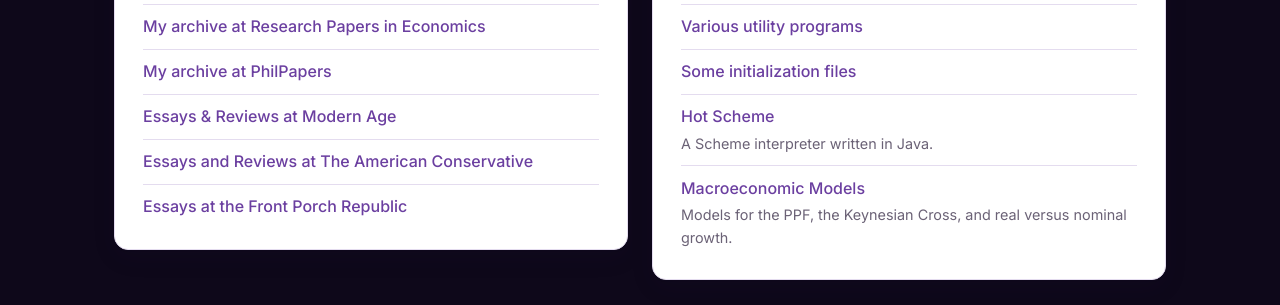
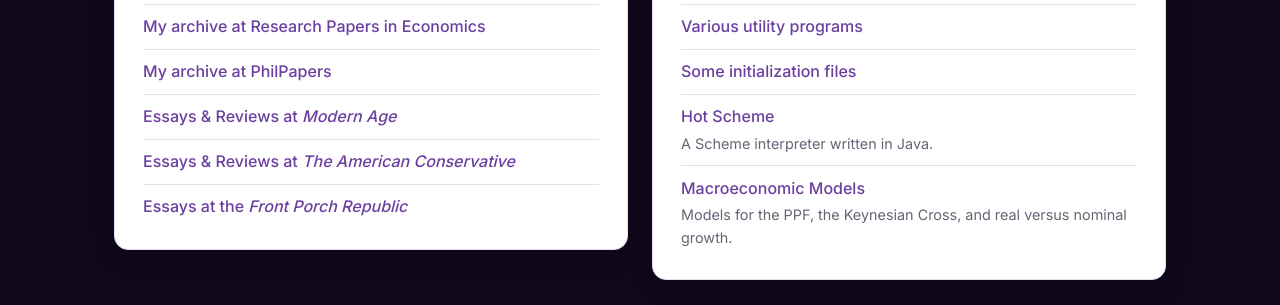
Before and after one commit to gcallah/gcallah.github.io, a Jekyll site: the page index.html, which Jekyll copies as it is, in a window 1280 px wide. Shown: the part 1420-1725 px from the top of the page. Built offline with Jekyll 4.4.1, drawn with Linux system fonts in a browser that asks for light colours.

Commit message:
Italicize journal names in Pages on other sites
Co-Authored-By: Claude Opus 5.5 <noreply@anthropic.com>

```diff
--- a/index.html
+++ b/index.html
@@ -77,9 +77,9 @@
                         <li><a href="https://www.researchgate.net/profile/Gene_Callahan">My page at Research Gate</a></li>
                         <li><a href="https://ideas.repec.org/cgi-bin/htsearch?form=extended&wm=wrd&dt=range&ul=&q=Gene+Callahan&cmd=Search%21&wf=000F&s=R&db=&de=">My archive at Research Papers in Economics</a></li>
                         <li><a href="http://philpapers.org/s/Gene%20Callahan">My archive at PhilPapers</a></li>
-                        <li><a href="https://modernagejournal.com/?s=Gene+Callahan">Essays &amp; Reviews at Modern Age</a></li>
-                        <li><a href="https://www.theamericanconservative.com/author/gene-callahan/">Essays and Reviews at The American Conservative</a></li>
-                        <li><a href="https://www.frontporchrepublic.com/contributor/gene-callahan/">Essays at the Front Porch Republic</a></li>
+                        <li><a href="https://modernagejournal.com/?s=Gene+Callahan">Essays &amp; Reviews at <em>Modern Age</em></a></li>
+                        <li><a href="https://www.theamericanconservative.com/author/gene-callahan/">Essays &amp; Reviews at <em>The American Conservative</em></a></li>
+                        <li><a href="https://www.frontporchrepublic.com/contributor/gene-callahan/">Essays at the <em>Front Porch Republic</em></a></li>
                     </ul>
                 </section>
             </div>
```
